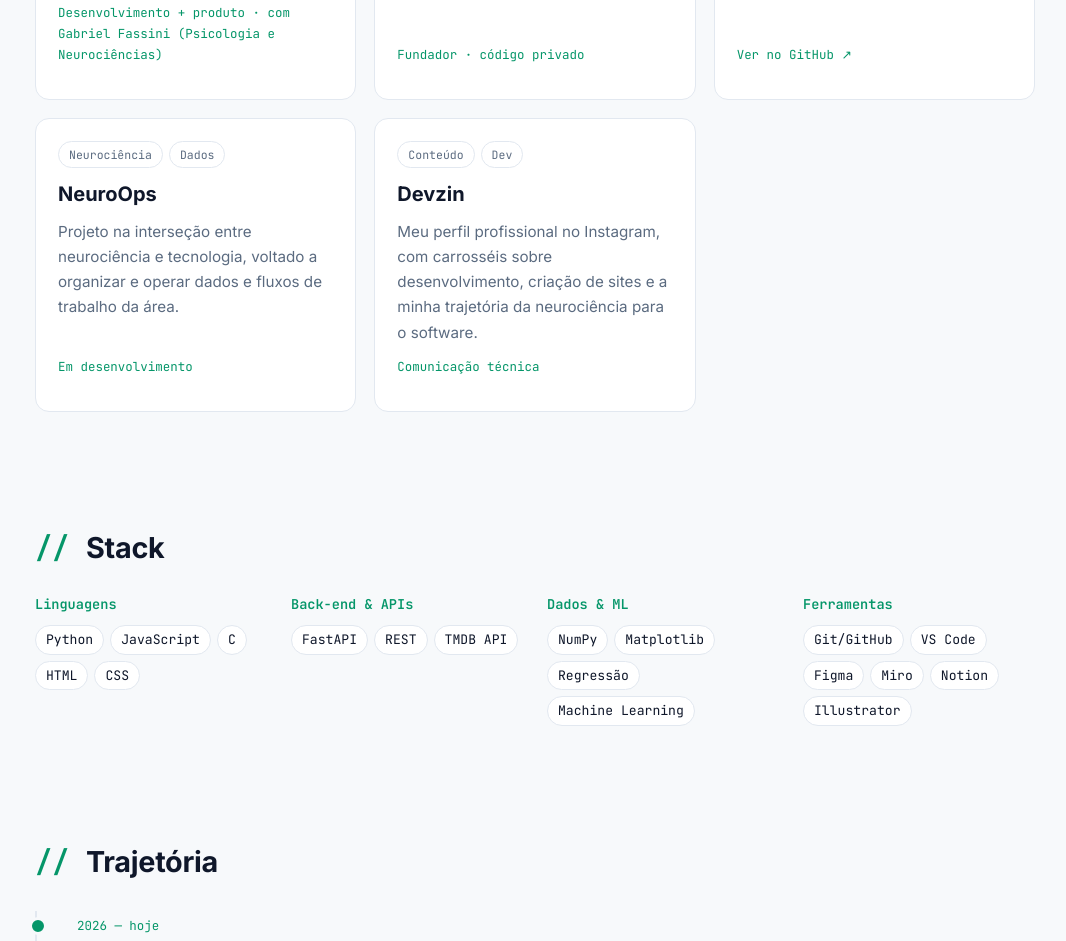
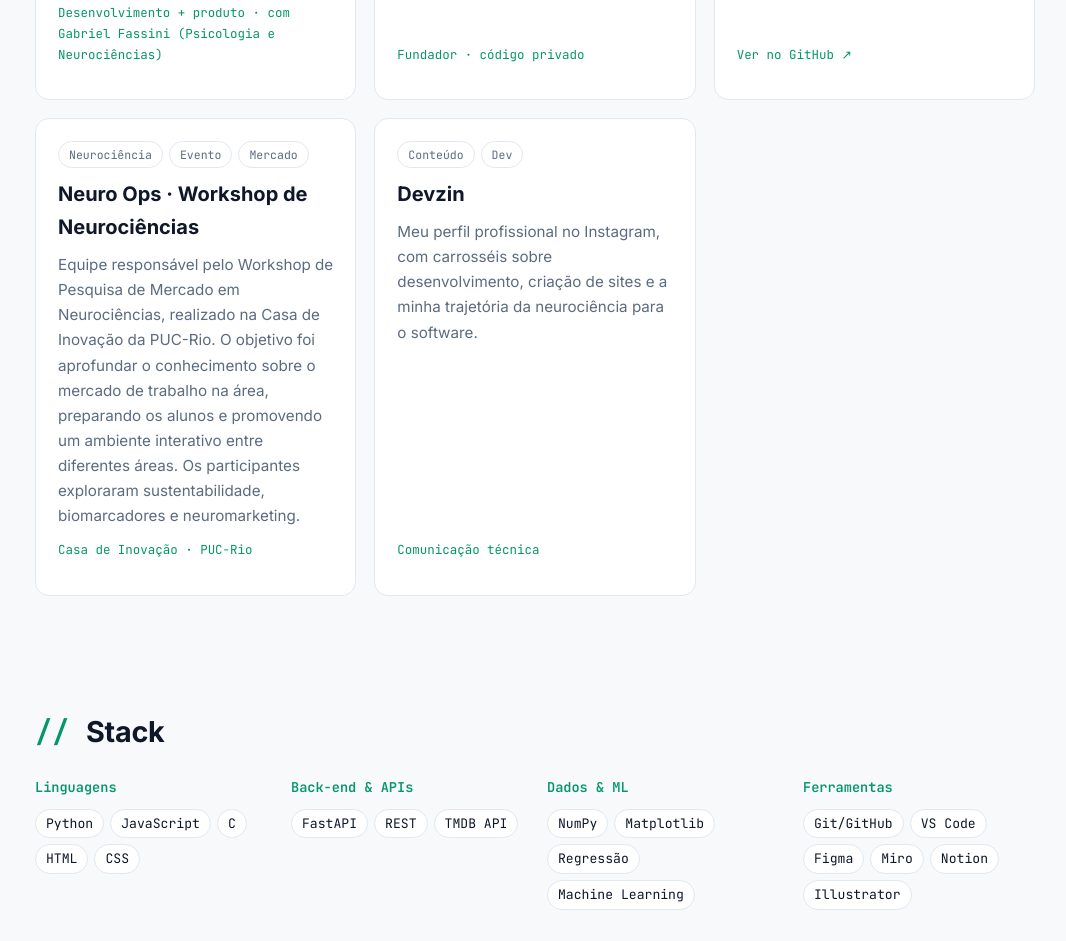
Before and after one commit to eftrotto/Portifolio-EFT, a plain HTML site: page index.html in a window 1280 px wide. Shown: the part 2068-3009 px from the top of the page, without its empty margins (105-1171 px from the left). Drawn offline with Linux system fonts and the light colour scheme.

Commit message:
fix: corrige descrição do Neuro Ops

```diff
--- a/index.html
+++ b/index.html
@@ -91,11 +91,10 @@
         </article>
 
         <article class="card">
-          <div class="tags"><span>Neurociência</span><span>Dados</span></div>
-          <h3>NeuroOps</h3>
-          <p>Projeto na interseção entre neurociência e tecnologia, voltado a organizar e operar dados e fluxos de trabalho da área.</p>
-          <p class="meta mono">Em desenvolvimento</p>
-          <!-- TODO: confirmar descrição real do NeuroOps -->
+          <div class="tags"><span>Neurociência</span><span>Evento</span><span>Mercado</span></div>
+          <h3>Neuro Ops · Workshop de Neurociências</h3>
+          <p>Equipe responsável pelo Workshop de Pesquisa de Mercado em Neurociências, realizado na Casa de Inovação da PUC-Rio. O objetivo foi aprofundar o conhecimento sobre o mercado de trabalho na área, preparando os alunos e promovendo um ambiente interativo entre diferentes áreas. Os participantes exploraram sustentabilidade, biomarcadores e neuromarketing.</p>
+          <p class="meta mono">Casa de Inovação · PUC-Rio</p>
         </article>
 
 
```
